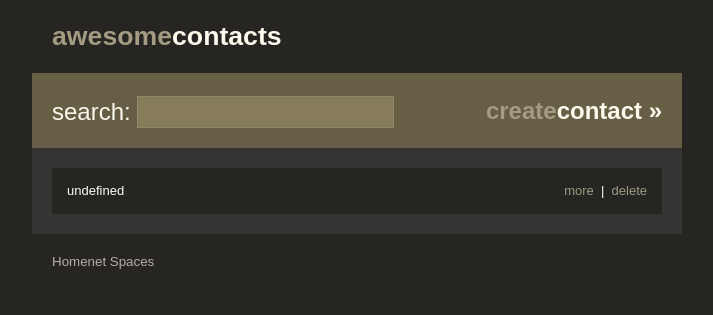
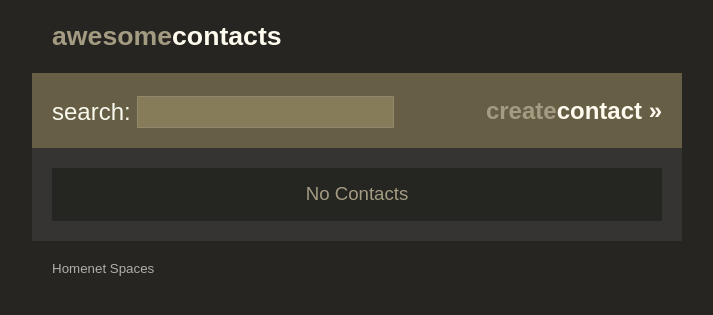
Before and after one commit to Gerst20051/HnS-Netai, a PHP site: page / in a window 1280 px wide. Shown: the top 315 px of the page, without its empty margins (283-996 px from the left). Run offline with PHP 8.4, Linux system fonts and the light colour scheme; some libraries are stand-ins or nearby versions.

Commit message:
improved user interface style and delete contact

```diff
--- a/src/contacts/script.js
+++ b/src/contacts/script.js
@@ -16,12 +16,16 @@
 search: [],
 init: function(){
 	$.getJSON("ajax.php", {apikey:"hnsapi"}, function(response){
+		if ($.isArray(response)) {
 			aC.contacts = response;
 			var contacts = "";
 			$.each(response, function(i,v){
 				contacts += aC.addContact(i,v.name,v.number,v.email);
 			});
 			$("ul#contacts").html(contacts);
+		} else {
+			$("ul#contacts").html('<li class="empty">No Contacts</li>');
+		}
 	});
 	aC.dom();
 },
@@ -38,12 +42,14 @@
 		}
 	});
 	$("article > header #createcontact").live('click',function(){
-		// Check for search content and seach results length. if not empty and results = 0 use term as name.
-		var len = aC.contacts.push({"name":"","number":"","email":""});
-		$("ul#contacts").prepend(aC.addContact(len,true)).find("li:first").fadeIn();
+		var name = $.trim($("article > header #search").val());
+		if (name.length == 0 || aC.search.length > 0) name = "";
+		else $("article > header #search").val('');
+		var len = aC.contacts.push({"name":name,"number":"","email":""});
+		$("ul#contacts").prepend(aC.addContact(len,name)).find("li:first").fadeIn();
 	});
-	$("ul#contacts li").live('click',function(){
-		$(this).find('.details').slideToggle('fast');
+	$("ul#contacts li > header").live('click',function(){
+		$(this).parent().find('.details').slideToggle('fast');
 		if ($(this).find('.more').is(":visible")){
 			$(this).find('.more').hide().parent().find('.less').show();
 		} else {
@@ -61,23 +67,36 @@
 		var email = target.find('#email').val();
 		aC.contacts[id-1] = {"name":name,"number":phone,"email":email};
 		$.post("ajax.php", {id:id,contact:aC.contacts[id-1],type:1,apikey:"hnsapi"}, function(response){
-			alert("updated");
+			target.find('.savespan').hide();
 		});
+		return false;
+	});
+	$("ul#contacts li .undo").live('click',function(){
+		var target = $(this).parents('li');
+		var id = target.attr('id').substring(8);
+		var contact = aC.contacts[id-1];
+		target.find('.name').html(contact.name);
+		target.find('#name').val(contact.name);
+		target.find('#phone').val(contact.phone);
+		target.find('#email').val(contact.email);
 	});
 	$("ul#contacts li .delete").live('click',function(){
 		var target = $(this).parents('li');
 		var id = target.attr('id').substring(8);
 		var name = target.find('#name').val();
-		if (confirm("Are you sure you want to delete "+name+"?")) alert(name+" deleted");
+		if (confirm("Are you sure you want to delete "+name+"?")) {
 			aC.contacts.splice(id-1,1);
-
+			if (aC.contacts.length == 0) $("ul#contacts").html('<li class="empty">No Contacts</li>');
 			$.post("ajax.php", {id:id,type:2,apikey:"hnsapi"}, function(response){
-			alert("deleted");
+				$("ul#contacts li:eq("+id+")").remove();
 			});
+		}
 		return false;
 	});
 	$("ul#contacts li input").live('change',function(){
 		$(this).parents('li').find('.savespan').show();
+	}).live('click',function(){
+		$(this).select();
 	});
 	$("ul#contacts li input#name").live('keyup',function(){
 		var name = $(this).val();
@@ -86,9 +105,10 @@
 	});
 },
 addContact: function(id,name,number,email){
+	if (aC.contacts.length < 2) $("ul#contacts").find('.empty').remove();
 	var html = '<li id="contact-'+id+'">';
-	if (name === true){ var html = '<li id="contact-'+id+'" class="new">'; name="New Contact"; number=""; email=""; }
-	html += '<header><aside class="links"><span class="savespan"><a href="#" class="save">save</a>&nbsp;&nbsp;|&nbsp;&nbsp;</span><a href="#" class="more">more</a><a href="#" class="less">less</a>&nbsp;&nbsp;|&nbsp;&nbsp;<a href="#" class="delete">delete</a></aside><aside class="name">'+name+'</aside></header>';
+	if (arguments.length == 2){ var html = '<li id="contact-'+id+'" class="new">'; if ($.trim(name) == "") name="New Contact"; number=""; email=""; }
+	html += '<header><aside class="links"><span class="savespan"><a href="#" class="save">save</a>&nbsp;&nbsp;|&nbsp;&nbsp;<a href="#" class="undo">undo</a>&nbsp;&nbsp;|&nbsp;&nbsp;</span><a href="#" class="more">more</a><a href="#" class="less">less</a>&nbsp;&nbsp;|&nbsp;&nbsp;<a href="#" class="delete">delete</a></aside><aside class="name">'+name+'</aside></header>';
 	html += '<div class="details">';
 	html += '<div><label for="name">name</label><input id="name" type="text" value="'+name+'"/></div>';
 	html += '<div><label for="phone">phone</label><input id="phone" type="text" value="'+number+'"/></div>';
--- a/src/contacts/style.css
+++ b/src/contacts/style.css
@@ -167,23 +175,44 @@
 display:none;
 }
 
+ul#contacts li.empty {
+color:#a39c82;
+font-size:14pt;
+padding:15px;
+text-align:center;
+}
+
+ul#contacts li > header {
+cursor:pointer;
+}
+
+ul#contacts li .name {
+color:#fbfbf7;
+padding:15px;
+}
+
 ul#contacts li .links {
 color:#fffefa;
 cursor:default;
 float:right;
+padding:15px;
 }
 
 ul#contacts li .links a {
 color:#a09986;
 }
 
+ul#contacts li .less {
+display:none;
+}
+
+ul#contacts li .savespan {
+display:none;
+}
+
 ul#contacts li .details {
 display:none;
-margin-top:10px;
-}
-
-ul#contacts li .name {
-color:#fbfbf7;
+padding:0 15px 15px;
 }
 
 ul#contacts li label {
```
Also changed, not shown: other parts of src/contacts/style.css (+17 -10 lines). Lines whose indentation alone changed are shown as unchanged.
